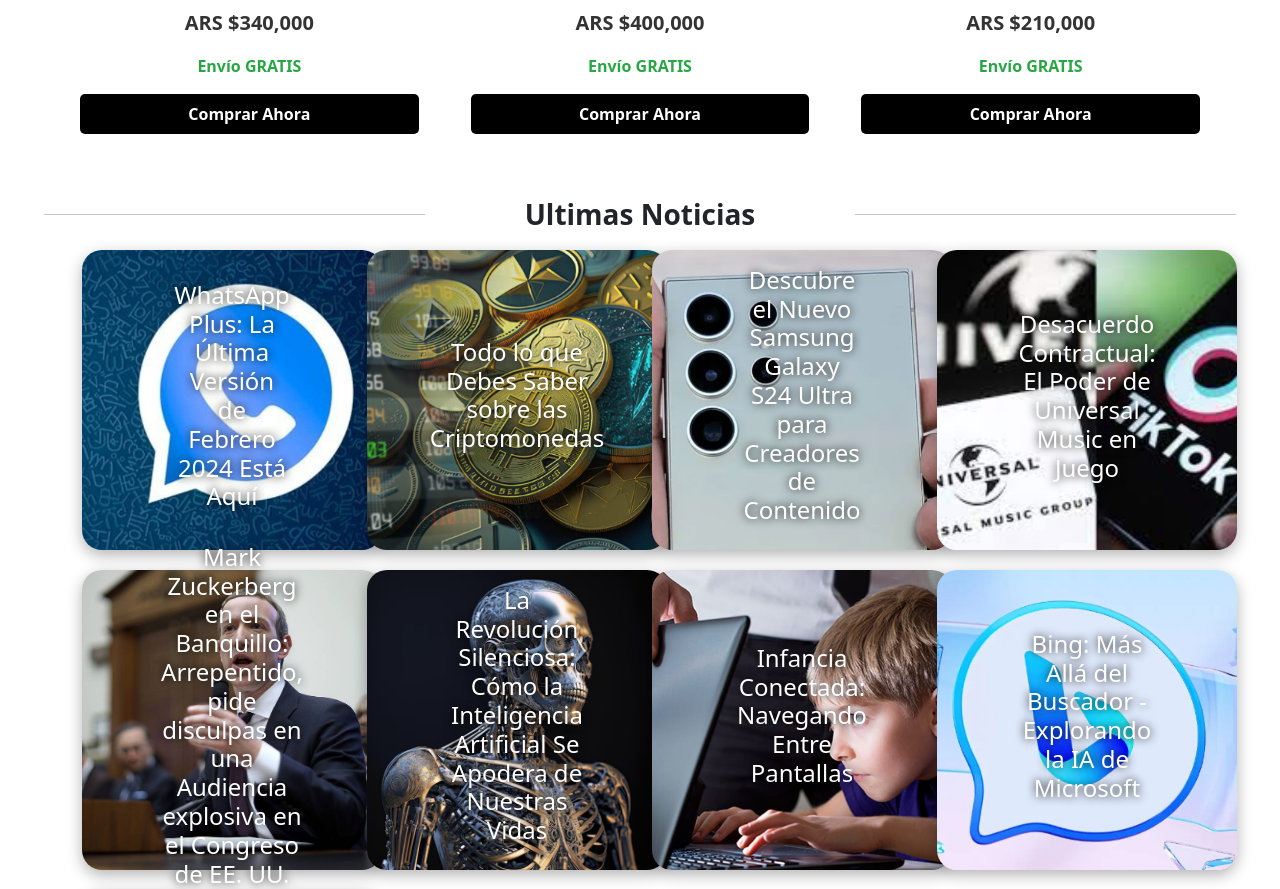
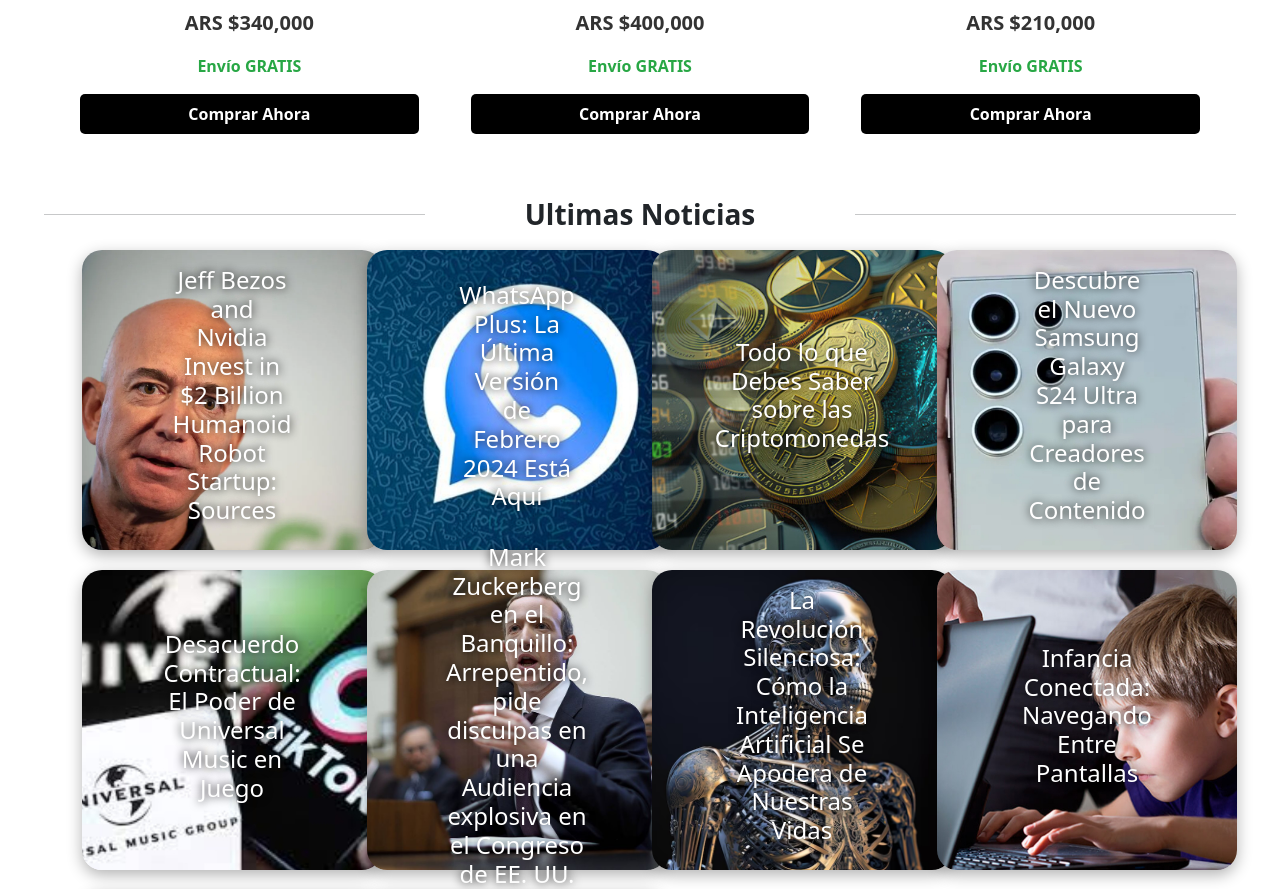
Before and after one commit to linsaftw/AgilTech-Page, a Node server app: page / in a window 1280 px wide. Shown: the part 2881-3770 px from the top of the page. Run offline with Node 20, Linux system fonts and the light colour scheme; some libraries are stand-ins or nearby versions.

Commit message:
jeff-bezos

```diff
--- a/views/articulos/jeff-bezos-invierte-en-robots.ejs
+++ b/views/articulos/jeff-bezos-invierte-en-robots.ejs
@@ -5,7 +5,7 @@
   <%- include ('../article.ejs', {
     title: "Jeff Bezos and Nvidia Invest in $2 Billion Humanoid Robot Startup: Sources",
     subtitle: "Big Tech Giants Backing Figure AI Inc. in Pursuit of AI Applications",
-    img: "/images/articulos/tecnologia-innovadora.jpg",
+    img: "/images/articulos/jeff-bezos-invierte-en-robots.webp",
     contenido: [
       "Jeff Bezos, Nvidia Corp. y otros grandes nombres de la tecnología están invirtiendo en una empresa que está desarrollando robots humanos, según personas con conocimiento del tema, como parte de una carrera para encontrar nuevas aplicaciones para la inteligencia artificial.",
       "La startup Figure AI Inc. -también respaldada por OpenAI y Microsoft Corp.- está recaudando alrededor de $675 millones en una ronda de financiación que tiene una valoración previa a la inversión de aproximadamente $2 mil millones, dijeron las personas, que pidieron no ser identificadas porque el asunto es privado. A través de su firma Explore Investments LLC, Bezos ha comprometido $100 millones. Microsoft está invirtiendo $95 millones, mientras que Nvidia y un fondo afiliado a Amazon.com Inc. están proporcionando cada uno $50 millones.",
--- a/views/index.ejs
+++ b/views/index.ejs
@@ -209,6 +209,12 @@
       <div class="container">
         <div class="row">
             <%- include('article-card.ejs', {
+                imgSrc: "/images/articulos/jeff-bezos-invierte-en-robots.webp",
+                title: "Jeff Bezos and Nvidia Invest in $2 Billion Humanoid Robot Startup: Sources",
+                link: "/articulos/jeff-bezos-invierte-en-robots"
+            })  %>
+
+            <%- include('article-card.ejs', {
                 imgSrc: "/images/articulos/whatsapp-plus-actualizacion.jpg",
                 title: "WhatsApp Plus: La Última Versión de Febrero 2024 Está Aquí",
                 link: "/articulos/whatsapp-plus-actualizacion"
```
Also changed, not shown: public/images/articulos/jeff-bezos-invierte-en-robots.webp (added).
